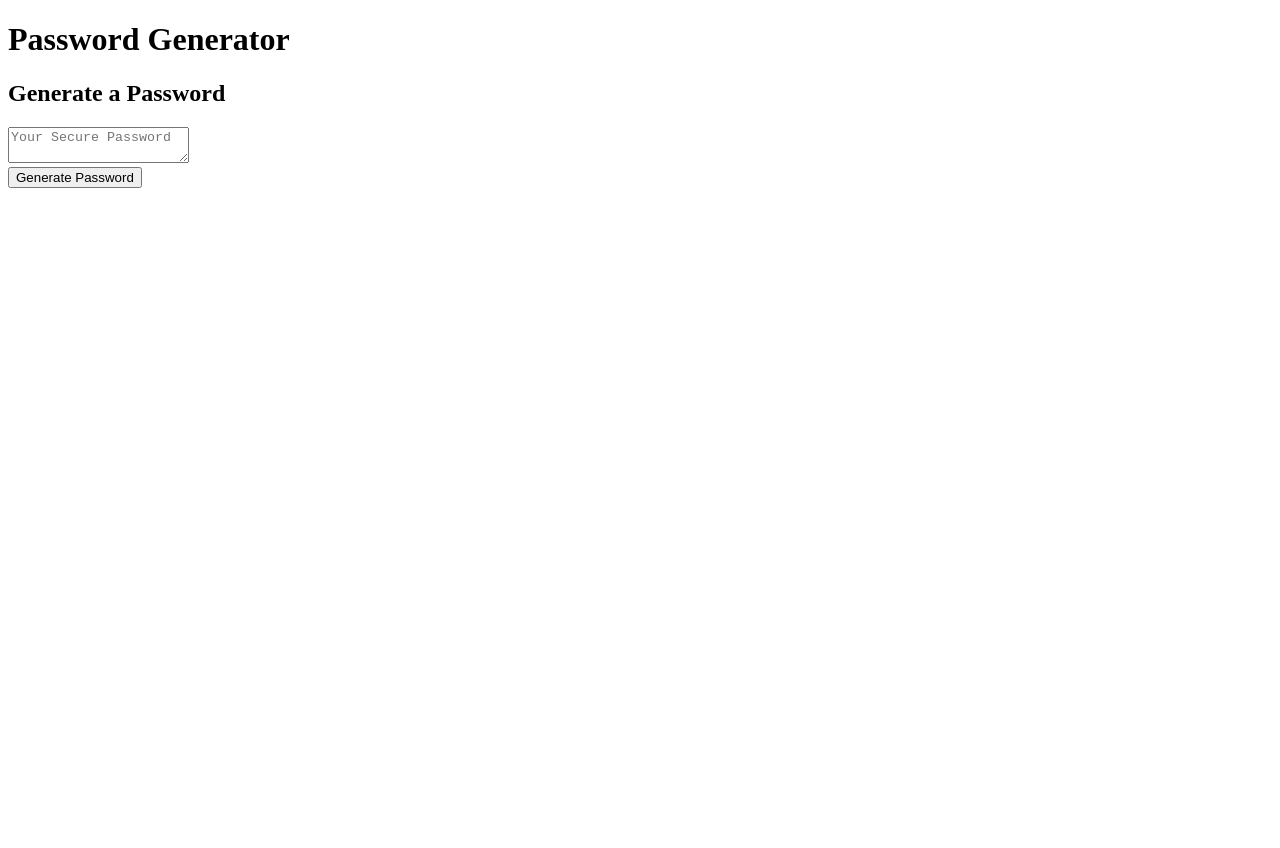
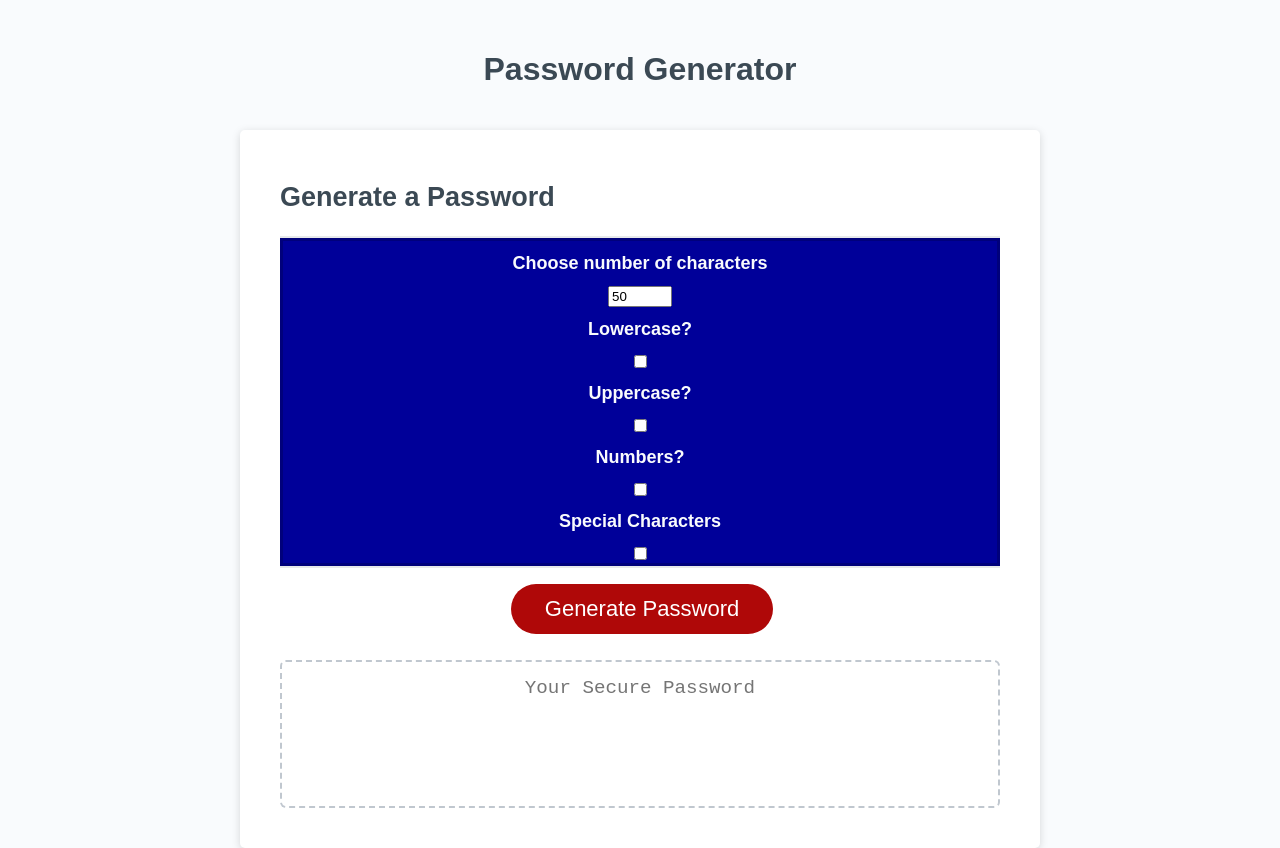
Before and after one commit to nbrown225/password-generator, a plain HTML site: page index.html in a window 1280 px wide. Before the commit the page ends 800 px from the top, so only its background shows below. Drawn offline with Linux system fonts and the light colour scheme; files that its build step writes are made by us from their sources.

Commit message:
created a form, gave inputs for each part of the form, styled the form background, text and allignment. re-added psudocode for notes sake.

```diff
--- a/assets/css/style.css
+++ b/assets/css/style.css
@@ -135,3 +135,44 @@ button[disabled] {
     font-size: 0.8rem;
   }
 }
+/*styled the form to be centered and increased the line height so the text wouldn't be so close together. Gave it a blue background to stand out */
+form {
+  display: flex;
+  justify-content: center;
+  flex-direction: column;
+  align-items: center;
+  background-color: #000099;
+  border:rgba(0, 0, 0, 0.2) 3px solid;
+  line-height: 2.5;
+}
+
+label {
+  color: #f9fbfd;
+  font-weight: bold;
+}
+
+.character-count {
+align-items: center;
+display: flex;
+}
+
+.input-count {
+  width: 3rem;
+  display: flex;
+  align-items: center;
+}
+
+.lowercase {
+
+}
+
+.uppercase {
+
+}
+.numbers {
+
+}
+
+.special-characters {
+
+}
--- a/assets/js/script.js
+++ b/assets/js/script.js
@@ -1,5 +1,27 @@
 // Assignment code here
+// array for alphabet
+// array for 0-9
+// array for special characters
 
+const lowerCaseAlpha = ["a","b","c","d","e","f","g","h","i","j","k","l","m","n","o","p","q","r","s","t","u","v","w","x","y","z"];
+const upperCaseAlpha = ["A","B","C","D","E","F","G","H","I","J","K","L","M","N","O","P","Q","R","S","T","U","V","W","X","Y","Z"];
+const symbols = ["@","!", "#", "$", "%", "^", "&", "*"];
+
+// prompt would you like to create a password //
+
+var generate = confirm("Are you ready?");
+if(generate) {
+    prompt(<select>lowerCaseAlpha</select>)
+}
+
+// how many charactors would you like it to be 8-128
+    // prompt to let them choose the number
+// prompt would you like to include numbers?
+    // yes/no
+// prompt would you like special characters?
+    // yes/no
+// password has been created
+    // prompt to copy password
 
 // Get references to the #generate element
 var generateBtn = document.querySelector("#generate");
--- a/index.html
+++ b/index.html
@@ -5,30 +5,53 @@
     <meta name="viewport" content="width=device-width, initial-scale=1.0" />
     <meta http-equiv="X-UA-Compatible" content="ie=edge" />
     <title>Password Generator</title>
-    <link rel="stylesheet" href="style.css" />
+    <link rel="stylesheet" href="./assets/css/style.css" />
   </head>
+
   <body>
     <div class="wrapper">
       <header>
         <h1>Password Generator</h1>
       </header>
+
       <div class="card">
         <div class="card-header">
           <h2>Generate a Password</h2>
         </div>
+
         <div class="card-body">
-          <textarea
-            readonly
-            id="password"
-            placeholder="Your Secure Password"
-            aria-label="Generated Password"
-          ></textarea>
+ <!--prompt for how many characters-->
+          <form>
+          <label for="character-count">Choose number of characters</label>
+          <input type="number" min="8" max="128" value="50" id="input-count">
+  <!--include lowercase prompt-->
+          <label for="lowercase">Lowercase?</label>
+          <input type="checkbox" name="" id="lowercase">
+  <!--uppercase?-->
+          <label for="uppercase">Uppercase?</label>
+          <input type="checkbox" name="" id="uppercase">
+    <!--numbers and symbols-->
+          <label for="numbers">Numbers?</label>
+          <input type="checkbox" name="" id="numbers">
+
+          <label for="special-characters">Special Characters</label>
+          <input type="checkbox" name="" id="special-characters">
+
+          </form>
         </div>
+
         <div class="card-footer">
-          <button id="generate" class="btn">Generate Password</button>
+          <button id="generate" class="btn" onclick="generatePassword">Generate Password</button>
         </div>
+<!--moved new password area to the bottom of the container-->
+        <textarea
+        readonly
+        id="password"
+        placeholder="Your Secure Password"
+        aria-label="Generated Password"></textarea>
       </div>
     </div>
-    <script src="script.js"></script>
+    <script src="assets\js\script.js"></script>
   </body>
+
 </html>
```
Also changed, not shown: asseta/css/style.css (deleted), asseta/js/script.js (deleted).
